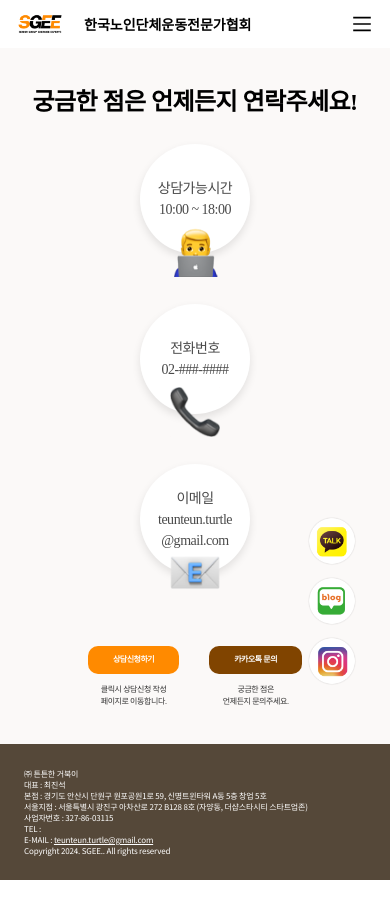
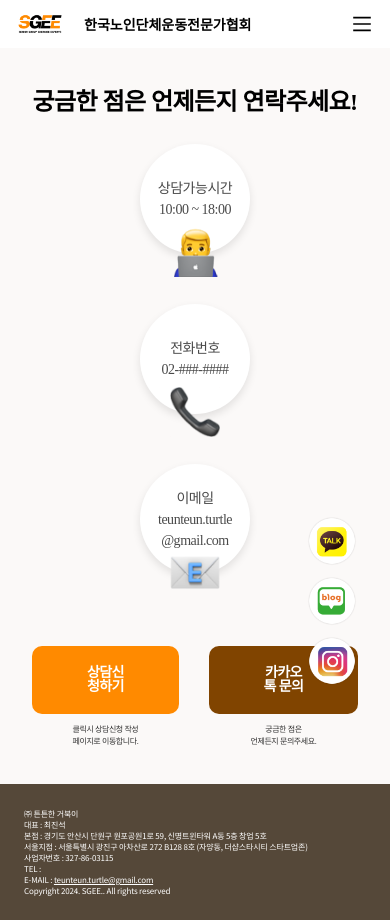
Before and after one commit to HYUN-SIUU/senifit-introduce, a React (Create React App) app: page /sub4 in a window 390 px wide. Before the commit the page ends 880 px from the top, so only its background shows below. Built offline with nearby package versions, Linux system fonts and the light colour scheme; a web font is replaced by a local one.

Commit message:
3nd-6 modify

```diff
--- a/src/sub4/02_Inquire.css
+++ b/src/sub4/02_Inquire.css
@@ -227,21 +227,15 @@
     }
 }
 
-@media (max-width: 800px) and (min-width:500px) {
+@media (max-width: 800px)  {
     .inquire-btn {
-        font-size: 16px;
+        font-size: 14px;
         letter-spacing: -0.64px;
         padding: 20px 52px;
     }
 }
 
-@media (max-width: 500px) {
-    .inquire-btn {
-        font-size: 8px;
-        letter-spacing: -0.48px;
-        padding: 10px 25px;
-    }
-}
+
 
 .inquire-button .btn-orange button {
     background-color: #FF8A00;
```
